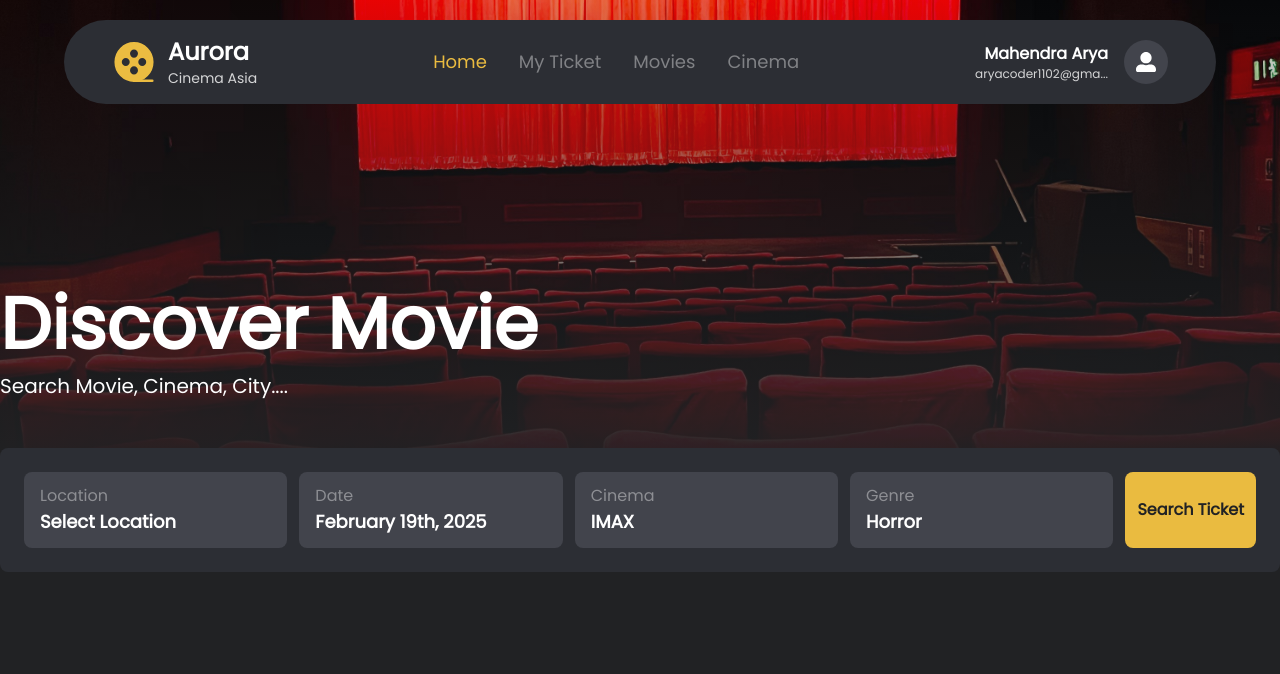
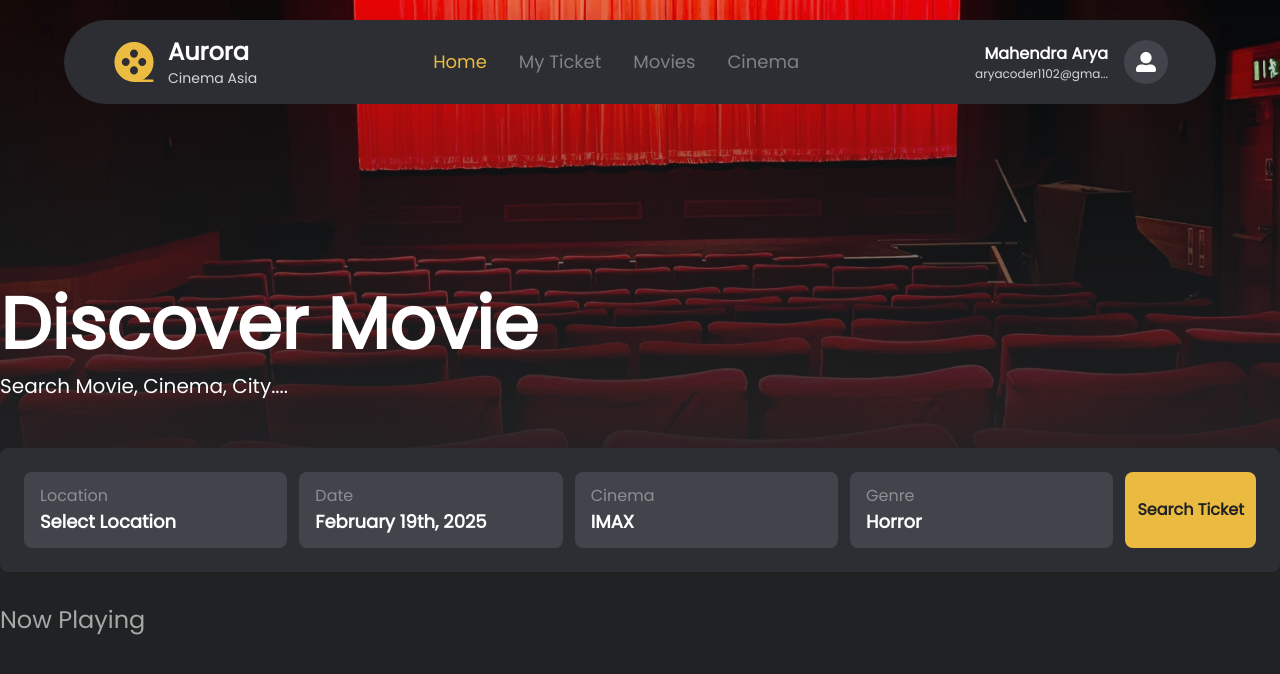
Before and after one commit to aryndraa/timedoor-academy-final-project, a Next.js app: page / in a window 1280 px wide. Shown: the top 674 px of the page. Built offline with nearby package versions, Linux system fonts and the light colour scheme.

Commit message:
section title

```diff
--- /dev/null
+++ b/app/components/SectionTitle.js
@@ -0,0 +1,7 @@
+export const SectionTitle = ({title}) => {
+  return (
+    <h1 className="text-xl lg:text-2xl  font-medium text-text-200">
+      {title}
+    </h1>
+  )
+}
--- a/app/page.js
+++ b/app/page.js
@@ -1,6 +1,7 @@
 import Image from "next/image";
 import cinemaImg from "@/app/_assets/cinema.jpg"
 import { DiscoverMovieForm } from "./components/DiscoverMovieForm";
+import { SectionTitle } from "./components/SectionTitle";
 
 export default function Home() {
   return (
@@ -20,6 +21,10 @@ export default function Home() {
           <DiscoverMovieForm/>
         </div>
       </section>
+      <section>
+        <SectionTitle title={"Now Playing"}/>
+      </section>
+
     </>
   );
 }
```
